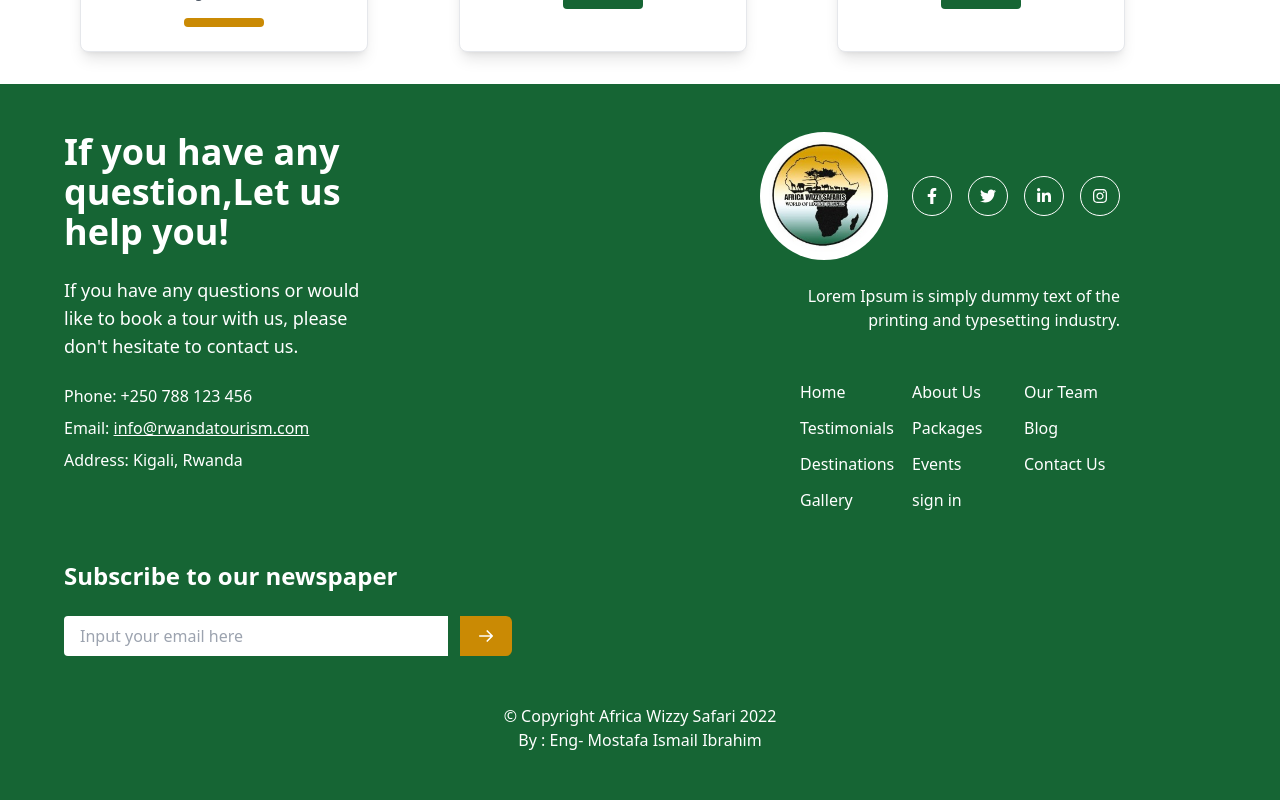
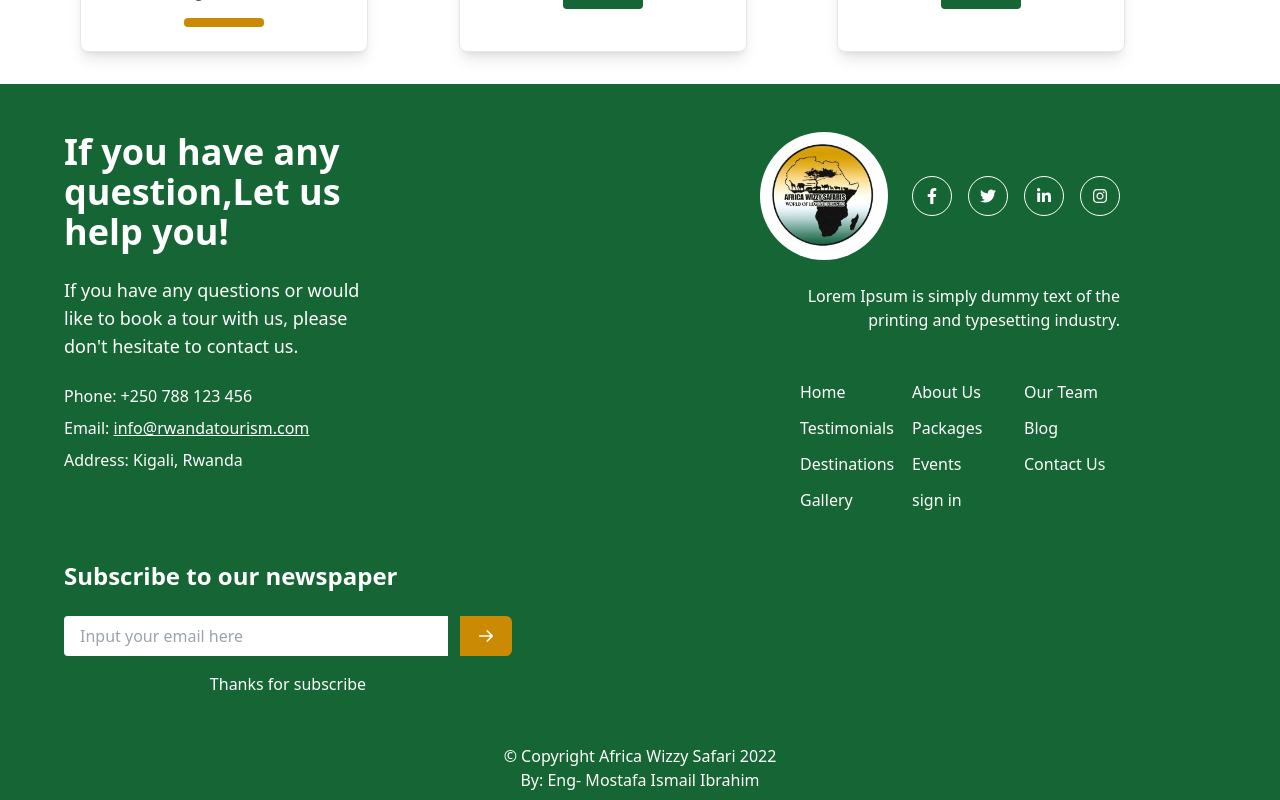
Before and after one commit to asmaylmr117/tourism-site, a React (Vite) app: page / in a window 1280 px wide. Both pictures are taken after a click on the button 486 px from the left and 4540 px from the top of the page. Shown: the part 3904-4704 px from the top of the page. Built offline with nearby package versions, Linux system fonts and the light colour scheme.

Commit message:
Footer.jsx

```diff
--- a/src/components/Footer.jsx
+++ b/src/components/Footer.jsx
@@ -1,5 +1,6 @@
-import React from 'react';
+import React, { useState } from 'react';
 import { FaFacebookF, FaTwitter, FaLinkedinIn, FaInstagram } from 'react-icons/fa';
+
 const socialLinks = [
   { icon: <FaFacebookF />, href: "#" },
   { icon: <FaTwitter />, href: "#" },
@@ -21,8 +22,18 @@ const navigationLinks = [
   { name: "sign in", href: "#" },
 ];
 
+function Footer() {
+  const [showMessage, setShowMessage] = useState(false);
 
-function Footer() {
+  const handleSubscribe = (e) => {
+    e.preventDefault(); // لمنع إعادة تحميل الصفحة
+    setShowMessage(true);
+    // إخفاء الرسالة بعد 3 ثوانٍ
+    setTimeout(() => {
+      setShowMessage(false);
+    }, 3000);
+  };
+
   return (
     <footer className="bg-green-800 text-white py-12 px-4 md:px-8 lg:px-16">
       <div className="max-w-7xl mx-auto">
@@ -30,14 +41,11 @@ function Footer() {
           {/* Contact Section */}
           <div className="space-y-6">
             <div className="space-y-4">
-            <h2 className="text-4xl font-bold ">If you have any question,Let us help you!</h2>
-
+              <h2 className="text-4xl font-bold">If you have any question,Let us help you!</h2>
             </div>
-
             <p className="text-lg">
               If you have any questions or would like to book a tour with us, please don't hesitate to contact us.
             </p>
-
             <div className="space-y-2">
               <p>Phone: +250 788 123 456</p>
               <p>Email: <a href="mailto:info@rwandatourism.com" className="underline">info@rwandatourism.com</a></p>
@@ -49,10 +57,10 @@ function Footer() {
           <div className="hidden lg:block"></div>
 
           {/* Logo and Icons - Right aligned */}
-          <div className="order-first lg:order-last ">
+          <div className="order-first lg:order-last">
             <div className="flex flex-col items-center lg:items-end space-y-6">
               <div className="flex flex-col lg:flex-row lg:items-center space-y-4 lg:space-y-0 lg:space-x-6">
-    <div className="w-32 h-32 ml-4 sm:ml-8 ">
+                <div className="w-32 h-32 ml-4 sm:ml-8">
                   <img
                     src="/img/p1.jpg"
                     alt="Africa Wizzy Safari"
@@ -79,8 +87,6 @@ function Footer() {
               </p>
             </div>
 
-
-
             {/* Navigation Links - Right aligned */}
             <div className="grid grid-cols-2 sm:grid-cols-2 md:grid-cols-3 gap-x-4 gap-y-3 mt-12">
               {navigationLinks.map((link, index) => (
@@ -93,8 +99,6 @@ function Footer() {
                 </a>
               ))}
             </div>
-
-
           </div>
         </div>
 
@@ -102,13 +106,17 @@ function Footer() {
         <div className="mt-12">
           <div className="space-y-6">
             <h3 className="text-2xl font-bold">Subscribe to our newspaper</h3>
-            <div className="flex max-w-md">
+            <div className="flex max-w-md flex-col space-y-4">
+              <div className="flex">
                 <input
                   type="email"
                   placeholder="Input your email here"
                   className="flex-1 px-4 py-2 rounded-l text-gray-800 focus:outline-none"
                 />
-              <button className="bg-yellow-600 hover:bg-yellow-700 text-white px-4 rounded-r-md ml-3">
+                <button
+                  onClick={handleSubscribe}
+                  className="bg-yellow-600 hover:bg-yellow-700 text-white px-4 rounded-r-md ml-3"
+                >
                   <svg
                     xmlns="http://www.w3.org/2000/svg"
                     fill="none"
@@ -125,6 +133,10 @@ function Footer() {
                   </svg>
                 </button>
               </div>
+              {showMessage && (
+                <p className="text-white text-center">Thanks for subscribe</p>
+              )}
+            </div>
           </div>
         </div>
 
@@ -132,14 +144,13 @@ function Footer() {
         <div className="mt-12 text-center">
           <p>© Copyright Africa Wizzy Safari 2022</p>
         </div>
-        <div className=" text-center">
-         <a className=" hover:text-yellow-500" href="https://portfolio-eight-jade-39.vercel.app/">By : Eng- Mostafa Ismail Ibrahim</a>
+        <div className="text-center">
+          <a className="hover:text-yellow-500" href="https://portfolio-eight-jade-39.vercel.app/">
+            By: Eng- Mostafa Ismail Ibrahim
+          </a>
         </div>
       </div>
     </footer>
-
-
-
   );
 }
 
```
Lines whose indentation alone changed are shown as unchanged.
